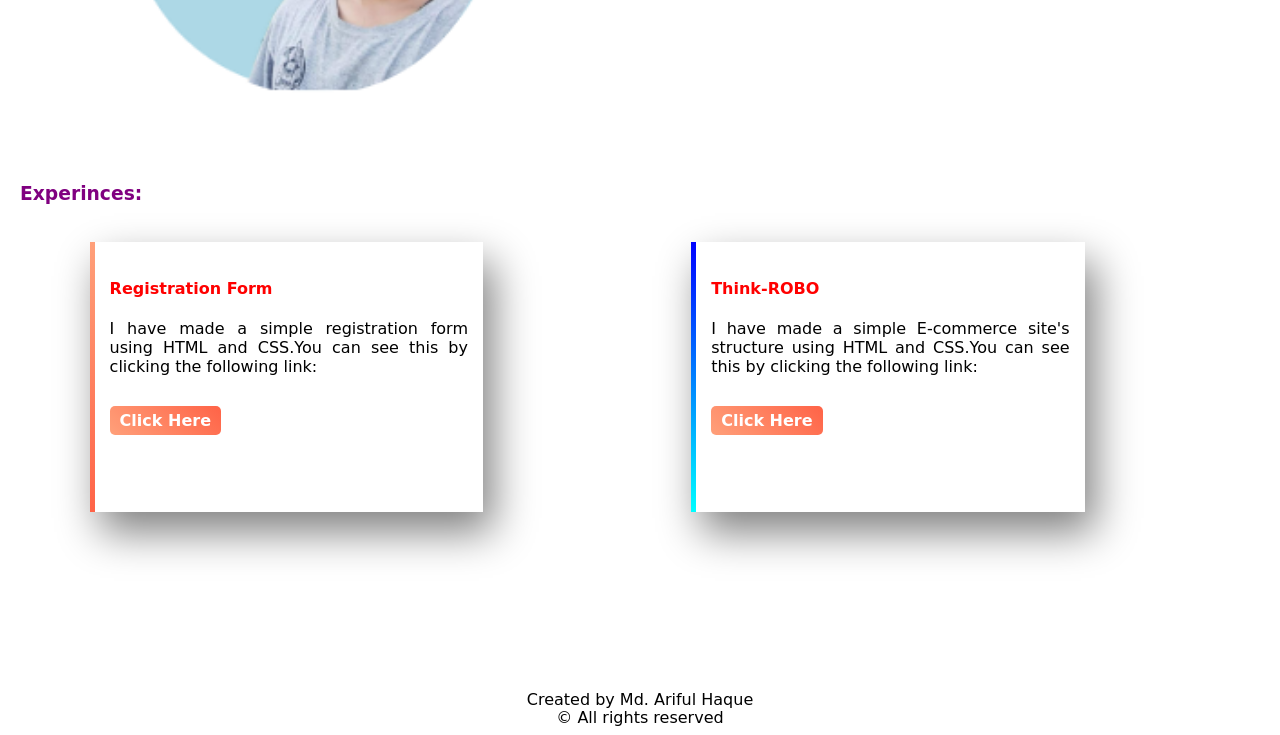
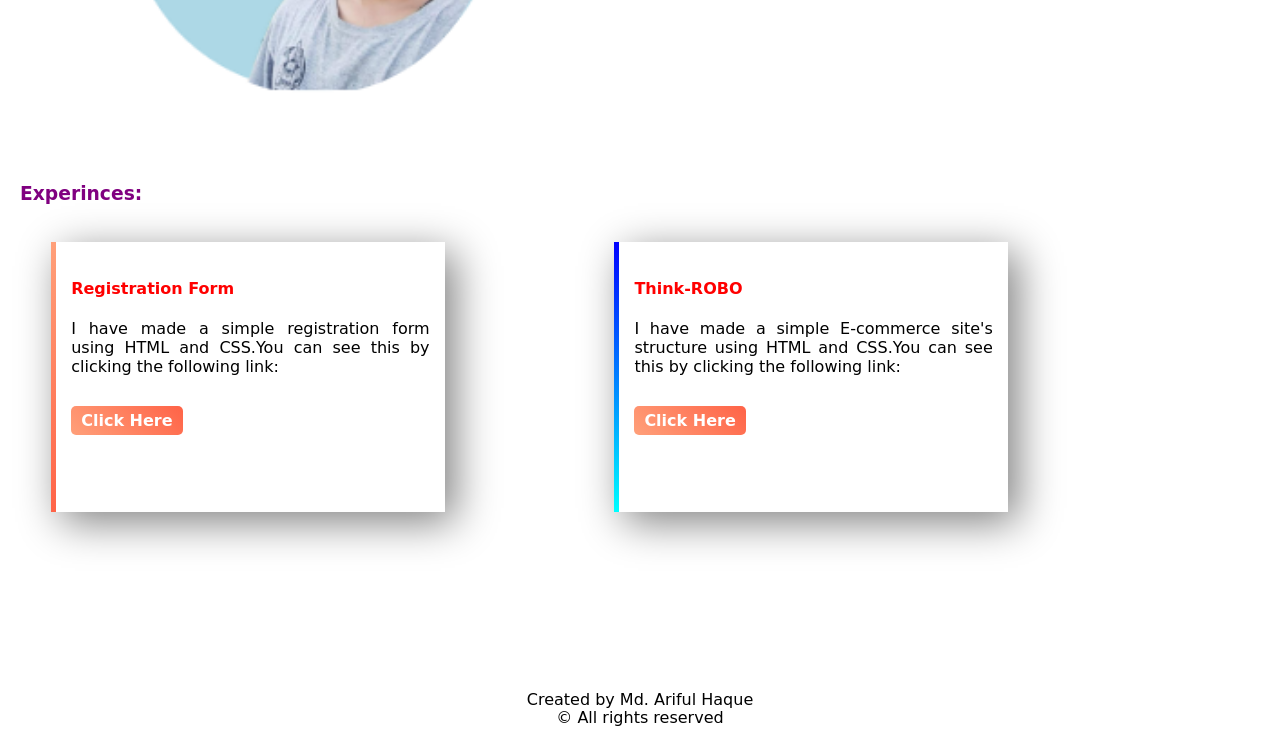
Before and after one commit to Arifulhaque-02128/project-1, a plain HTML site: page index.html in a window 1280 px wide. Shown: the part 846-1581 px from the top of the page. Drawn offline with Linux system fonts and the light colour scheme.

Commit message:
final commit

```diff
--- a/style.css
+++ b/style.css
@@ -45,15 +45,15 @@ p{
     width: 40%;
     height: 300px;
     float: left;
-    margin-left: 5%;
+    margin-left: 3%;
     padding-top: 20px;
-    padding-left: 2%;
+    padding-left: 1%;
 }
 .card div{
     width: 70%;
     height: 80%;
     padding: 15px;
-    box-shadow: 10px 20px 40px gray;
+    box-shadow: 10px 10px 40px gray;
 }
 .footer{
     text-align: center;
```
